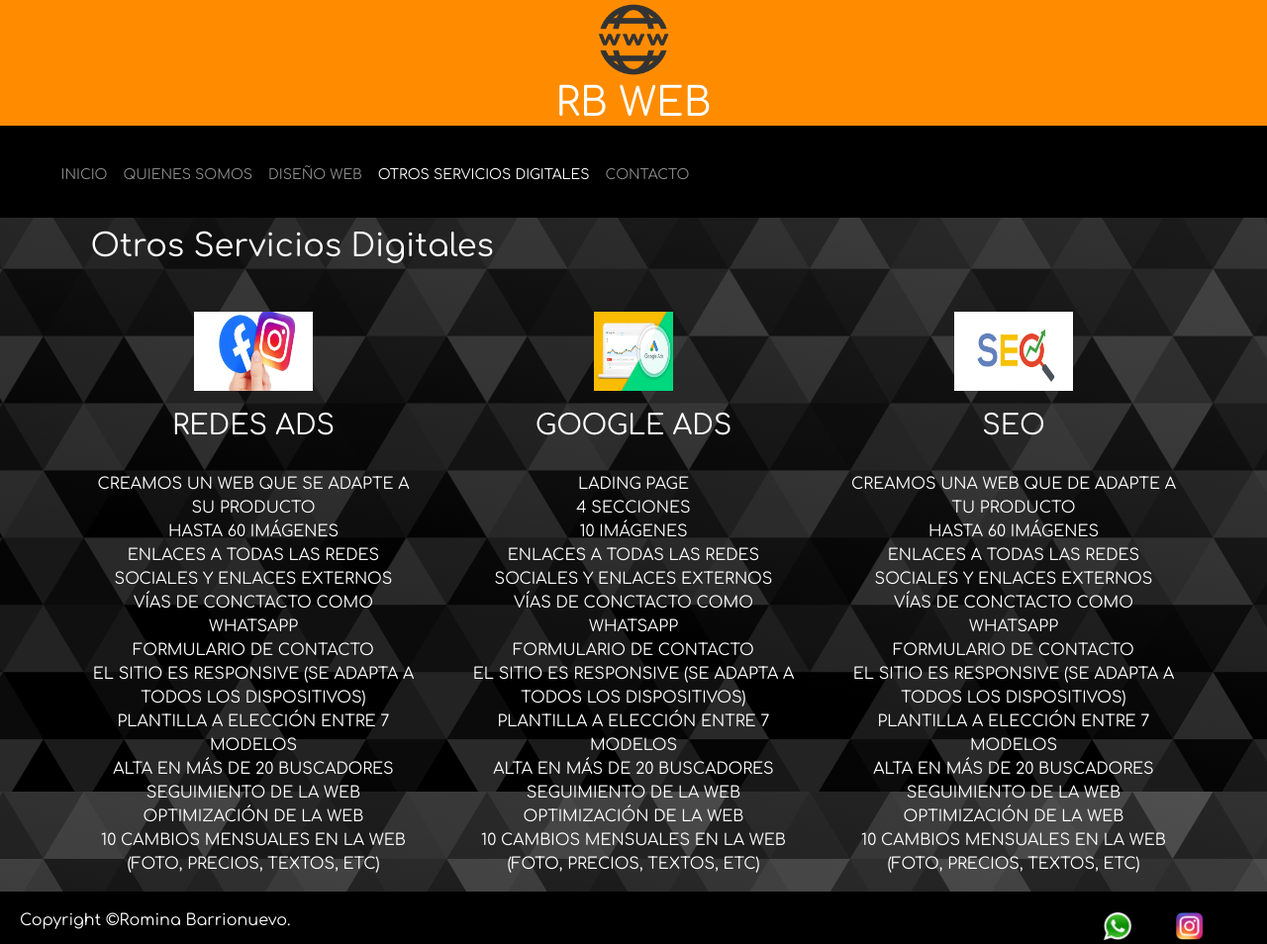
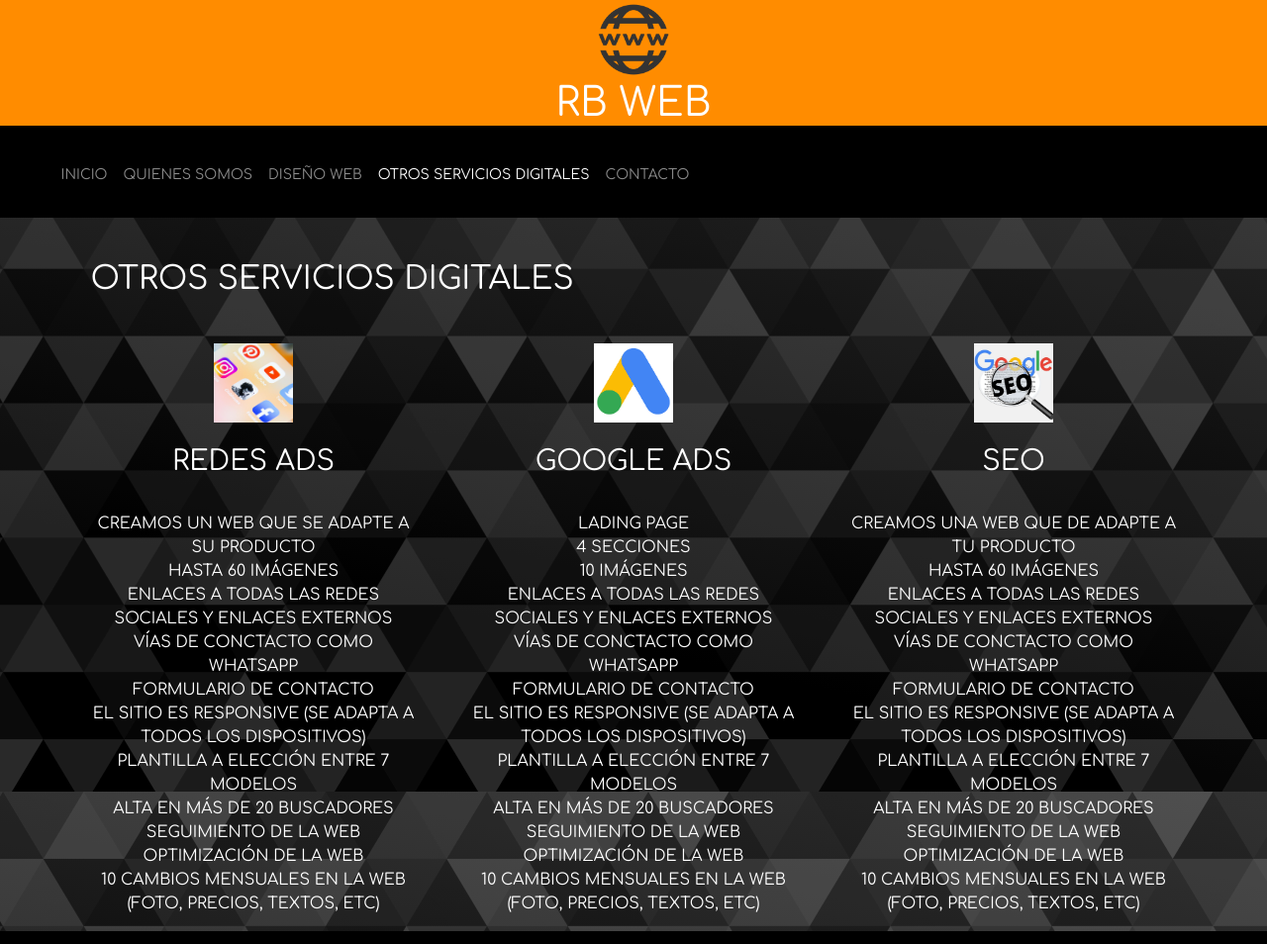
Before and after one commit to Romina-Barrionuevo/IDEA-BARRIONUEVO-ROMINA, a website: page otrosServiciosDiditales.html in a window 1280 px wide. Shown: the top 954 px of the page at 99% size. Drawn offline with nearby package versions, Linux system fonts and the light colour scheme.

Commit message:
colocando nuevas imagenes y contenido

```diff
--- a/otrosServiciosDiditales.html
+++ b/otrosServiciosDiditales.html
@@ -60,12 +60,12 @@
         </nav>
     </header>
     <main class="main_container">
-        <h2>Otros Servicios Digitales</h2>
+        <h2>OTROS SERVICIOS DIGITALES</h2>
         <br>
         <section>
             <div class="servicios">
                 <article>
-                    <img src="imagen\redes.png" width="120" height="80" /> <br>
+                    <img src="imagen\redes.jpg" width="80" height="80" /> <br>
                     <h3>REDES ADS</h3>
                     <ul>
                         <li>CREAMOS UN WEB QUE SE ADAPTE A SU PRODUCTO</li>
@@ -82,7 +82,7 @@
                     </ul>
                 </article>
                 <article>
-                    <img src="imagen\googleAds.jpeg" width="80" height="80" /> <br>
+                    <img src="imagen\googleAds.png" width="80" height="80" /> <br>
                     <h3>GOOGLE ADS</h3>
                     <ul>
                         <li>LADING PAGE</li>
@@ -100,7 +100,7 @@
                     </ul>
                 </article>
                 <article>
-                    <img src="imagen\seo.png" width="120" height="80" /> <br>
+                    <img src="imagen\seo.jpg" width="80" height="80" /> <br>
                     <h3>SEO</h3>
                     <ul>
                         <li>CREAMOS UNA WEB QUE DE ADAPTE A TU PRODUCTO</li>
--- a/scss/_formatoSecciones.scss
+++ b/scss/_formatoSecciones.scss
@@ -56,7 +56,8 @@
     div {
       h3 {
         text-align: map-get($titulos, centrado);
-        padding: 1%;
+        padding: 2%;
+
       }
     }
   }
@@ -80,6 +81,7 @@
       h2 {
         text-align: left;
         margin-bottom: 3%;
+        margin-top: 3%;
       }
     }
   }
@@ -227,5 +229,6 @@
   main {
     h2 {
       margin-bottom: 2%;
+      margin-top: 3%;
     }
   }
```
Also changed, not shown: contacto.html (+1 -1 lines), disenoWeb.html (+2 -2 lines), index.html (+1 -1 lines), quienesSomos.html (+1 -1 lines), css/estilo.css, imagen/googleAds.png (added), imagen/googleAds00.jpeg (renamed from imagen/googleAds.jpeg), imagen/redes.jpg (added), imagen/redes.png (deleted), imagen/seo.jpg (added), imagen/seo.png (deleted), imagen/seo22.jpg (added), scss/_estructura.scss (line endings or trailing spaces).
